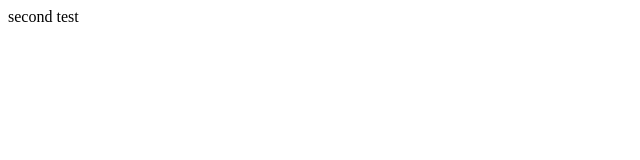
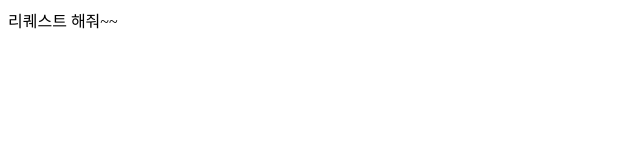
Before and after one commit to Probrain2023/cnu-club-community-FE, a React (Create React App) app: page / in a window 1280 px wide. Shown: the top 160 px of the page, without its empty margins (0-640 px from the left). Built offline with nearby package versions, Linux system fonts and the light colour scheme.

Commit message:
찐찐막 리퀘스트

```diff
--- a/src/App.js
+++ b/src/App.js
@@ -3,7 +3,7 @@
 
 function App() {
   return (
-    <div>second test</div>
+    <div>리퀘스트 해줘~~</div>
   );
 }
 
```
